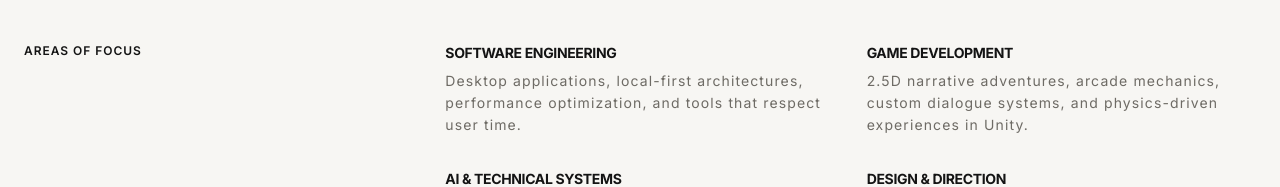
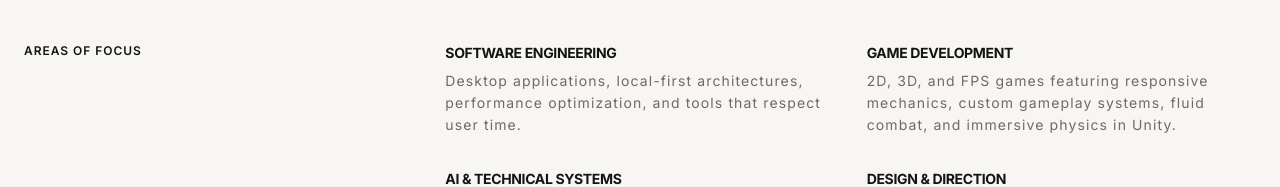
Before and after one commit to sedmugen/portfolio, a Next.js app: page /about in a window 1280 px wide. Shown: the part 720-907 px from the top of the page. Built offline with nearby package versions, Linux system fonts and the light colour scheme; no server answers.

Commit message:
docs(about): expand game development focus to highlight 2D, 3D, and FPS capabilities

```diff
--- a/app/(site)/about/page.tsx
+++ b/app/(site)/about/page.tsx
@@ -16,7 +16,7 @@ const DISCIPLINES = [
   {
     title: "Game Development",
     description:
-      "2.5D narrative adventures, arcade mechanics, custom dialogue systems, and physics-driven experiences in Unity.",
+      "2D, 3D, and FPS games featuring responsive mechanics, custom gameplay systems, fluid combat, and immersive physics in Unity.",
   },
   {
     title: "AI & Technical Systems",
```
